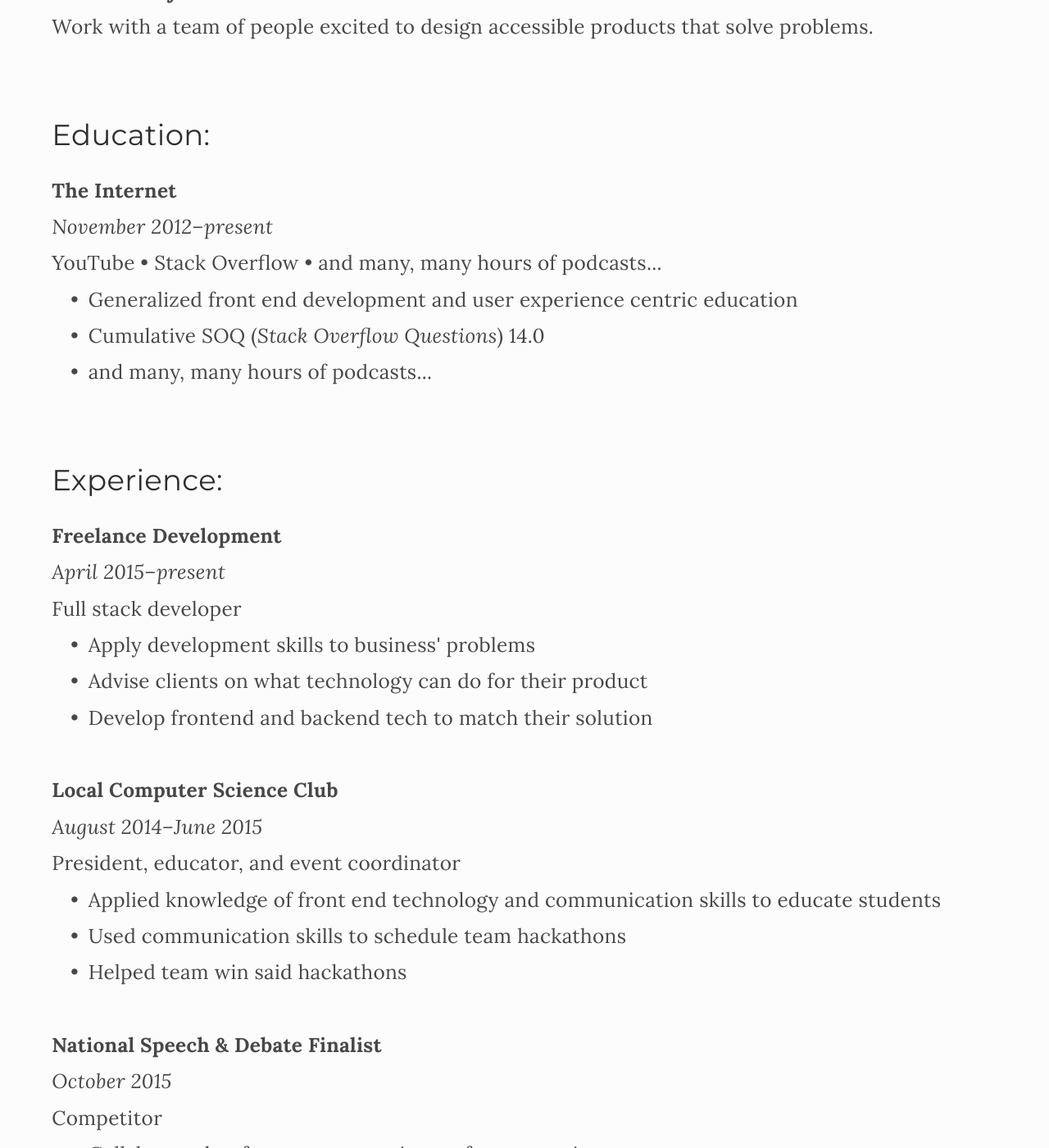
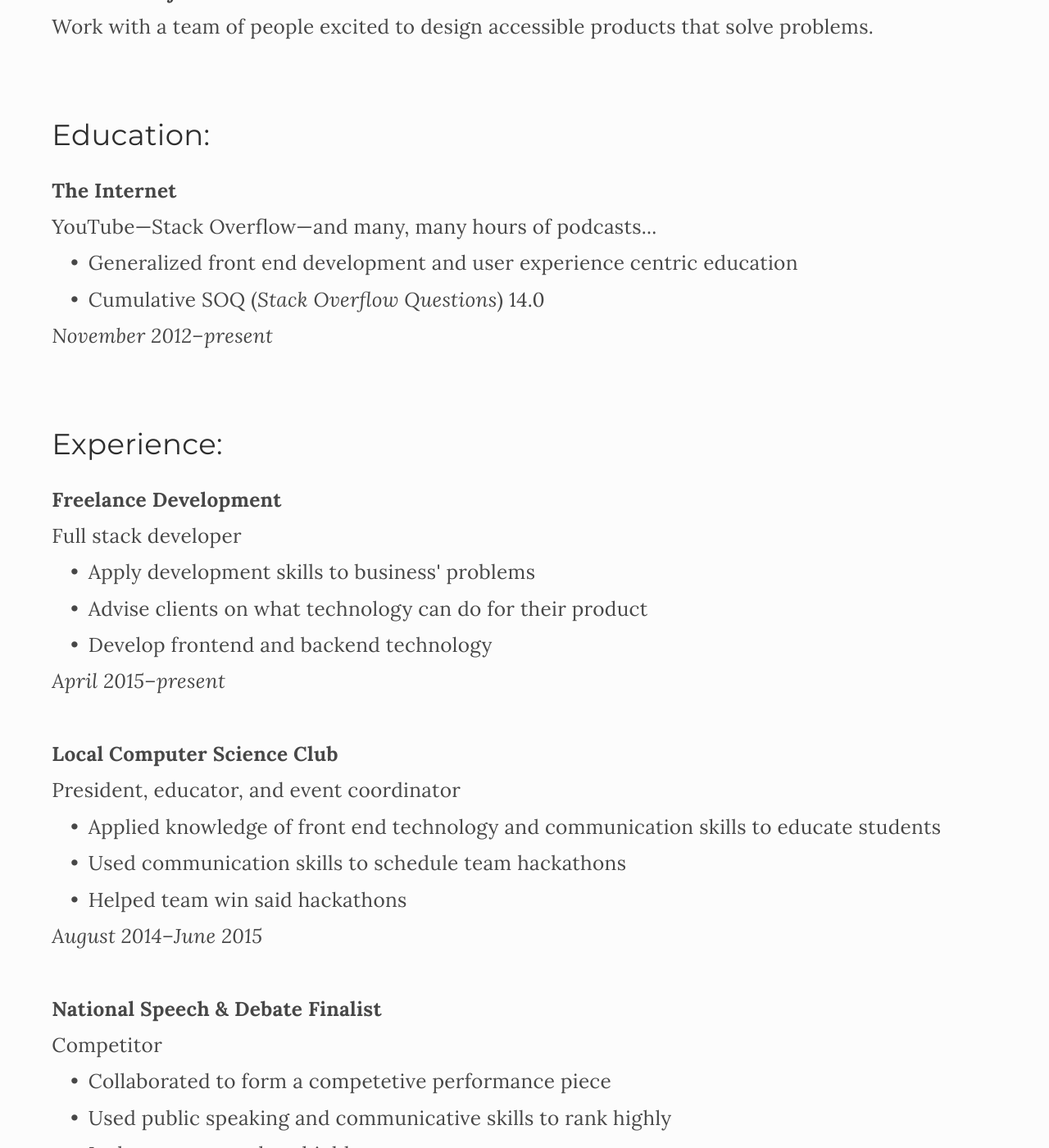
Before and after one commit to calebmer/calebmer.github.io, a Jekyll site: the page built from resume.html, in a window 1280 px wide and 1400 px high, scrolled down 612 px. Shown: the whole window at 82% size. Built offline with Jekyll 4.4.1, drawn with Linux system fonts in a browser that asks for light colours; nearby versions of some CDN libraries.

Commit message:
Résumé tweaks

```diff
--- a/resume.html
+++ b/resume.html
@@ -48,13 +48,12 @@ includeStyles: true
     <dl>
       <dt>The Internet</dt>
       <dd>
-        <em>November 2012&ndash;present</em>
-        <div>YouTube &bull; Stack Overflow &bull; and many, many hours of podcasts...</div>
+        <div>YouTube&mdash;Stack Overflow&mdash;and many, many hours of podcasts...</div>
         <ul>
           <li>Generalized front end development and user experience centric education</li>
           <li>Cumulative SOQ (<em>Stack Overflow Questions</em>) 14.0</li>
-          <li>and many, many hours of podcasts...</li>
         </ul>
+        <em>November 2012&ndash;present</em>
       </dd>
     </dl>
   </section>
@@ -65,35 +64,35 @@ includeStyles: true
 
       <dt>Freelance Development</dt>
       <dd>
-        <em>April 2015&ndash;present</em>
         <div>Full stack developer</div>
         <ul>
           <li>Apply development skills to business' problems</li>
           <li>Advise clients on what technology can do for their product</li>
-          <li>Develop frontend and backend tech to match their solution</li>
+          <li>Develop frontend and backend technology</li>
         </ul>
+        <em>April 2015&ndash;present</em>
       </dd>
 
       <dt>Local Computer Science Club</dt>
       <dd>
-        <em>August 2014&ndash;June 2015</em>
         <div>President, educator, and event coordinator</div>
         <ul>
           <li>Applied knowledge of front end technology and communication skills to educate students</li>
           <li>Used communication skills to schedule team hackathons</li>
           <li>Helped team win said hackathons</li>
         </ul>
+        <em>August 2014&ndash;June 2015</em>
       </dd>
 
       <dt>National Speech &amp; Debate Finalist</dt>
       <dd>
-        <em>October 2015</em>
         <div>Competitor</div>
         <ul>
           <li>Collaborated to form a competetive performance piece</li>
           <li>Used public speaking and communicative skills to rank highly</li>
           <li>Led teamates to place highly</li>
         </ul>
+        <em>October 2015</em>
       </dd>
 
     </dl>
```
